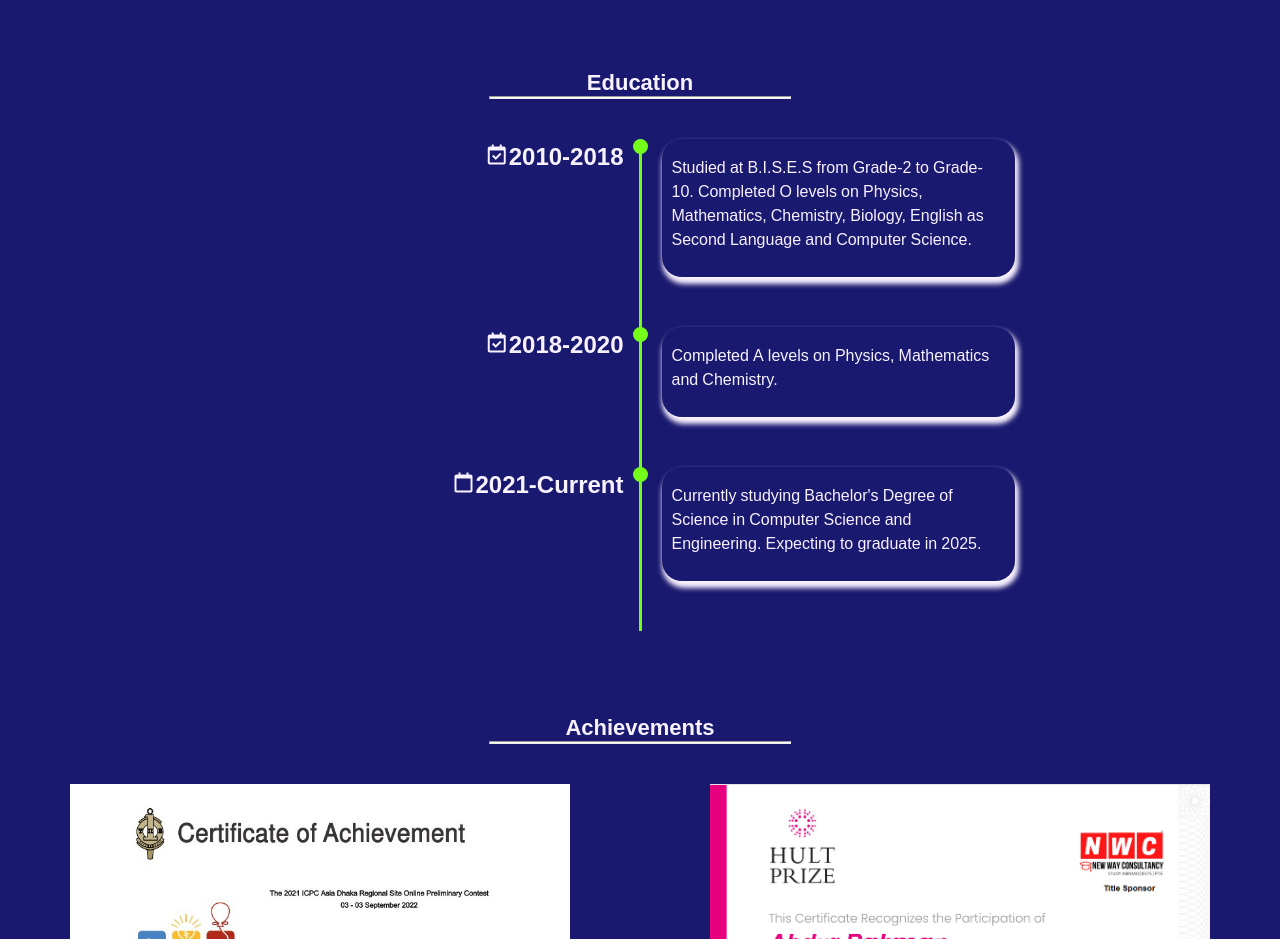
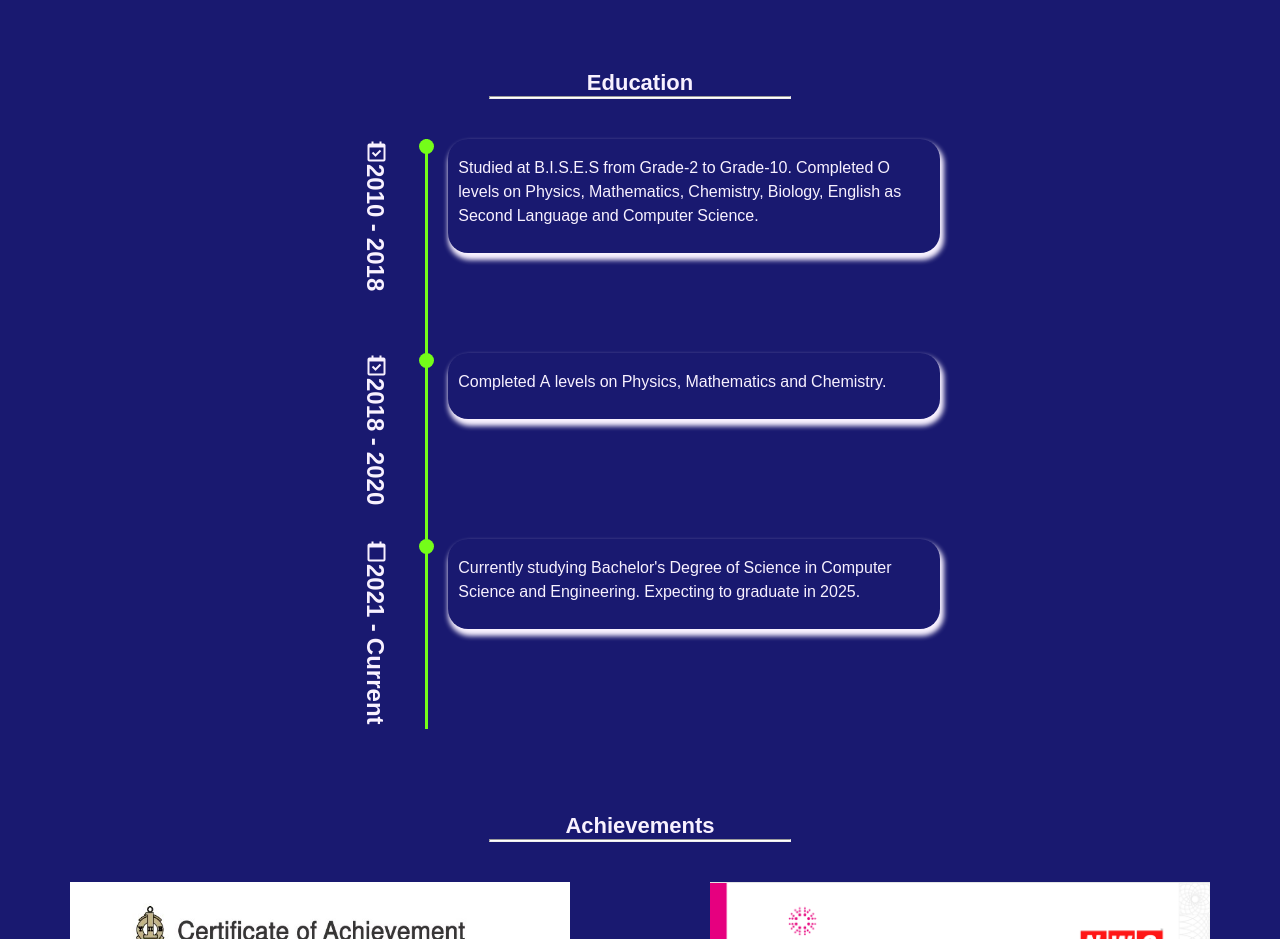
Before and after one commit to Abdur65/Portfolio-1, a plain HTML site: page index.html in a window 1280 px wide. Shown: the part 1280-2219 px from the top of the page. Drawn offline with nearby package versions, Linux system fonts and the light colour scheme; a web font is replaced by a local one.

Commit message:
Completed

```diff
--- a/index.html
+++ b/index.html
@@ -132,7 +132,7 @@
     <h1 id="two">Education<hr></h1>
     <section class="education">
         <div class="time--right">
-            <h2><i class='bx bx-calendar-check'></i>2010-2018</h2>
+            <h2><i class='bx bx-calendar-check'></i>2010 - 2018</h2>
         </div>
         <div class="timeline--bar">
             <div class="timeline--point"></div>
@@ -143,18 +143,18 @@
             </p>
         </div>
         <div class="time--right">
-            <h2><i class='bx bx-calendar-check'></i>2018-2020</h2>
+            <h2><i class='bx bx-calendar-check'></i>2018 - 2020</h2>
         </div>
         <div class="timeline--bar">
             <div class="timeline--point"></div>
         </div>
-        <div class="time-descript">
+        <div class="time-descript" style="margin-bottom:120px">
             <p>
                 Completed A levels on Physics, Mathematics and Chemistry.
             </p>
         </div>
         <div class="time--right">
-            <h2><i class='bx bx-calendar-alt'></i>2021-Current</h2>
+            <h2><i class='bx bx-calendar-alt'></i>2021 - Current</h2>
         </div>
         <div class="timeline--bar">
             <div class="timeline--point"></div>
--- a/style.css
+++ b/style.css
@@ -5,6 +5,9 @@ body{
     font-family: 'Noto Sans Duployan', sans-serif;
     /* color: beige; */
     color: #F8F1FF;
+}
+html{
+    scroll-behavior: smooth;
 }
 /* hr{
     margin: 40px 20px 40px 20px;
@@ -87,15 +90,13 @@ h1{
     background-image: url("blogpic5.png");
     background-size: 1000px;
 }
+.prof-pic img{
+    width: 350px;
+    animation: fade 1s ease-in 1s;
+}
 .about{
     text-align: center;
-    /* border: 2px solid black; */
     padding: 15px;
-}
-.prof-pic img{
-    width: 350px;
-}
-.about{
     height: 400px;
     margin-top: 70px;
     display: flex;
@@ -105,6 +106,15 @@ h1{
     font-size: 20px;
     /* color: #00FA9A; */
     color: #F8F1FF;
+    animation: fade 1s ease-in 1s;
+}
+@keyframes fade{
+    0%{
+        opacity: 0;
+    }
+    100%{
+        opacity: 1;
+    }
 }
 
 /* Skills section*/
@@ -119,6 +129,11 @@ h1{
 .skill-items{
     text-align: center;
     padding: 10px;
+    transition: 0.6s;
+}
+.skills:hover > :not(:hover)
+{
+    opacity: 0.3;
 }
 .skill-items:hover{
     background-color: rgba(118, 118, 255, 0.5);
@@ -189,19 +204,24 @@ h1{
     background-color: #00FF00;
 }
 
+
 /* Education */
 .education{
     margin: 0 auto;
     display: grid;
-    max-width: 750px;
-    grid-template-columns: 1fr 3px 1fr;
+    max-width: 600px;
+    grid-template-columns: 0.5fr 3px 3fr;
 }
 .time--right{
-    margin: 0 15px 0px 0px;
-    text-align: right;
+    /* margin: 0 15px 0px 0px;
+    text-align: right; */
+    padding: 0;
+    margin: 0;
+    width: 50px;
 
 }
 .time--right h2{
+    writing-mode: vertical-lr;
     margin-top: 0;
 }
 .timeline--bar{
@@ -221,7 +241,7 @@ h1{
 }
 .time-descript{
     padding: 0 10px 10px 10px;
-    margin: 0px 0 50px 20px;
+    margin: 0px 0 100px 20px;
     box-shadow: 2px 5px 5px 2px;
     line-height: 1.5;
     border-radius: 20px;
```
